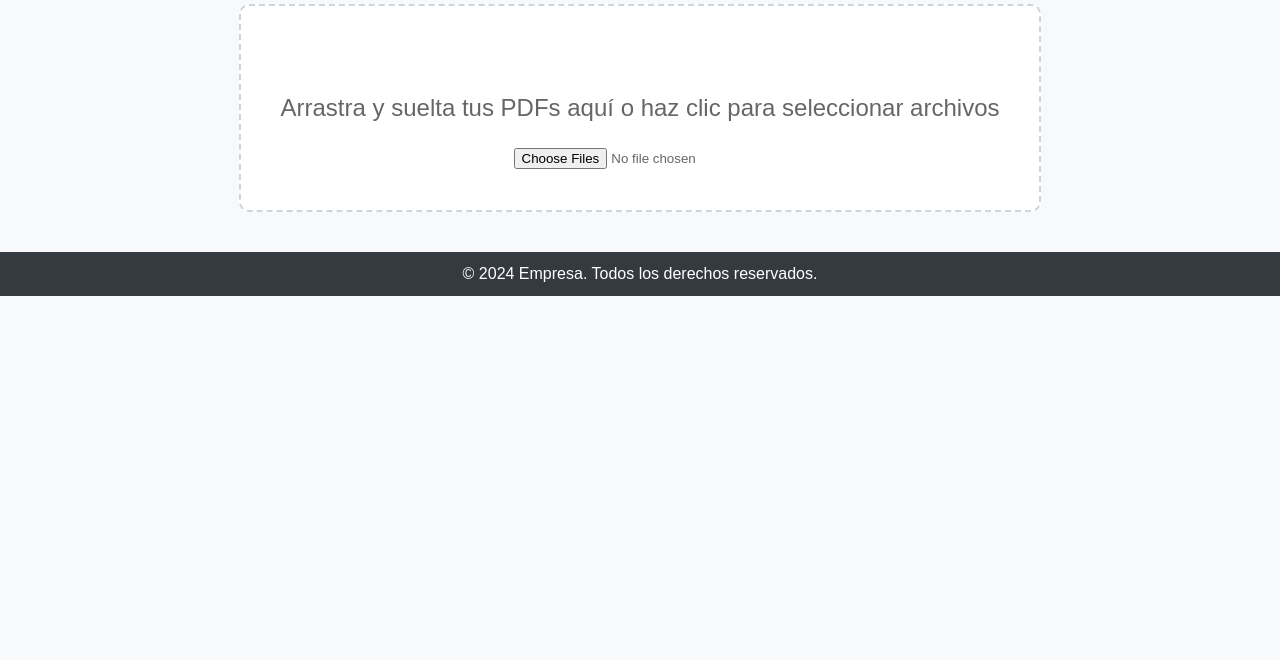
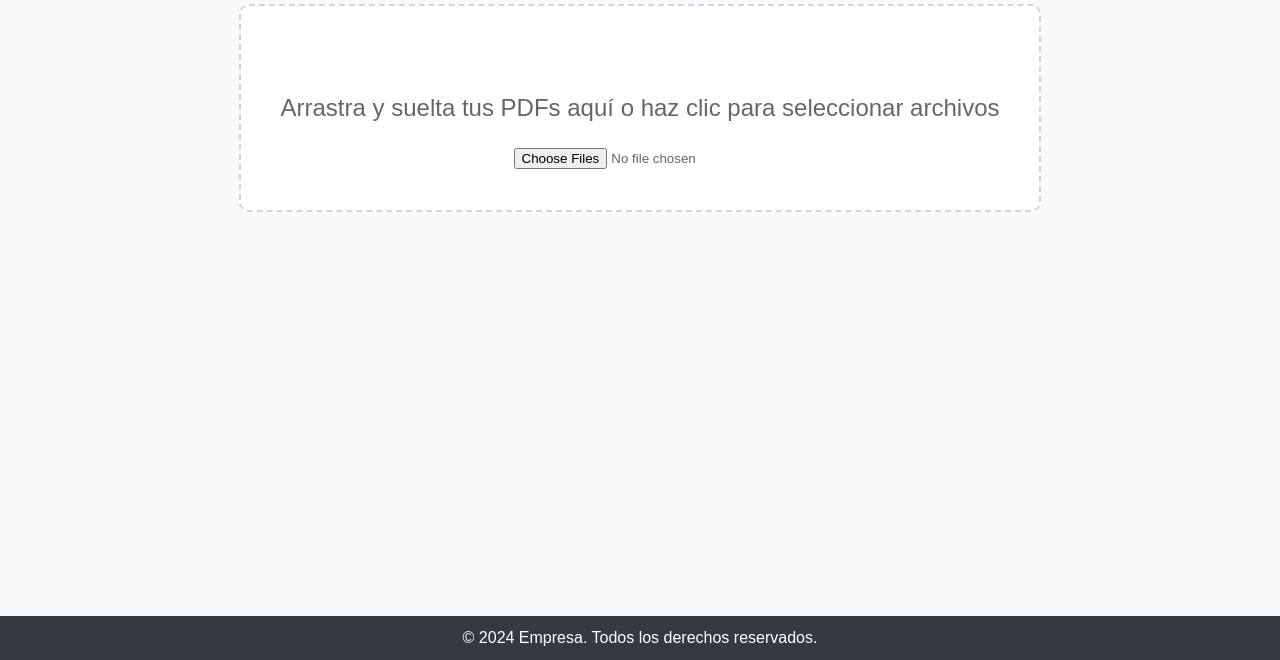
Before and after one commit to stsanchez/facturas-glg, a Flask app: page / in a window 1280 px wide. Shown: the part 140-800 px from the top of the page. Run offline with Flask 3, Linux system fonts and the light colour scheme; parts of the project's set-up code (start-up, migrations or seed data) failed here and were passed over; some libraries are stand-ins or nearby versions.

Commit message:
cambios en footer

```diff
--- a/static/style.css
+++ b/static/style.css
@@ -54,7 +54,8 @@ footer {
     color: white;
     padding: 10px 0;
     text-align: center;
-    margin-top: 20px;
+    margin-top: auto; /* Este es el cambio clave */
+    width: 100%; /* Asegura que el footer ocupe todo el ancho */
 }
 
 /* Estilos para la lista de archivos */
```
